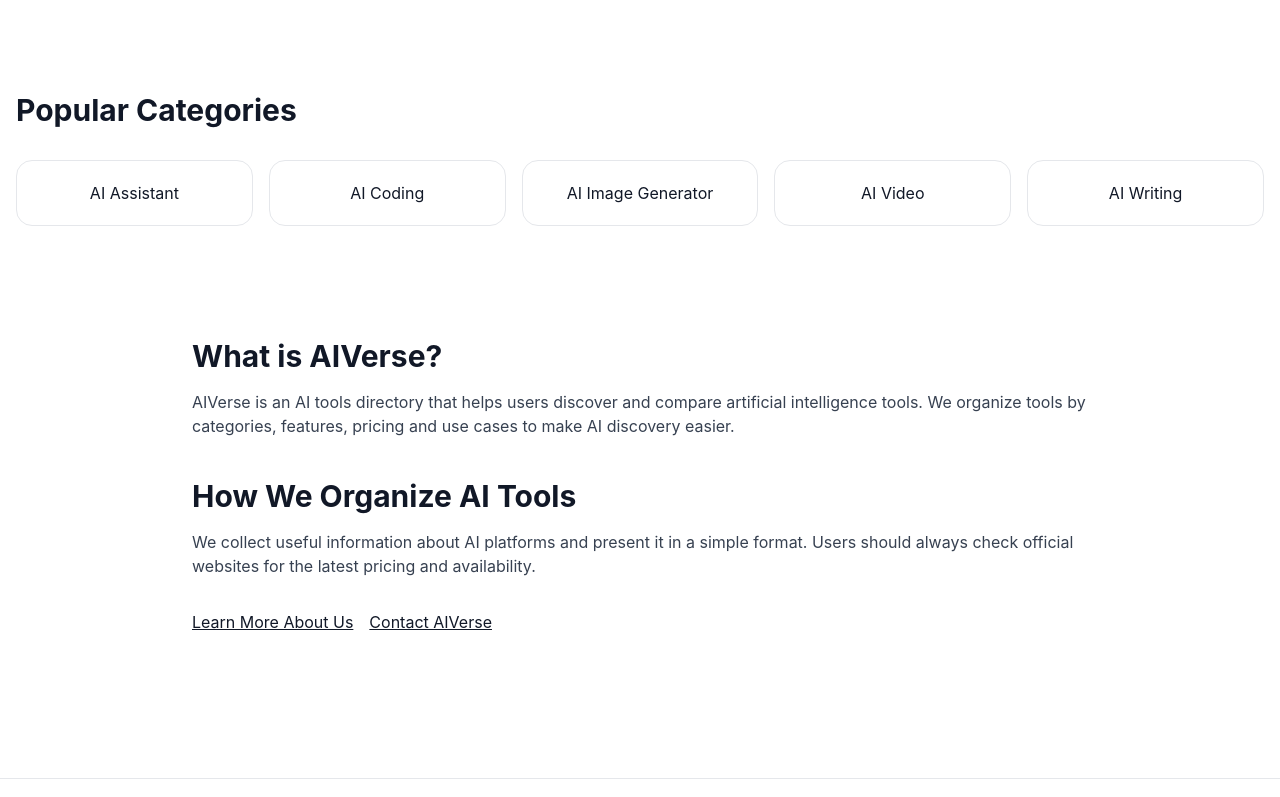
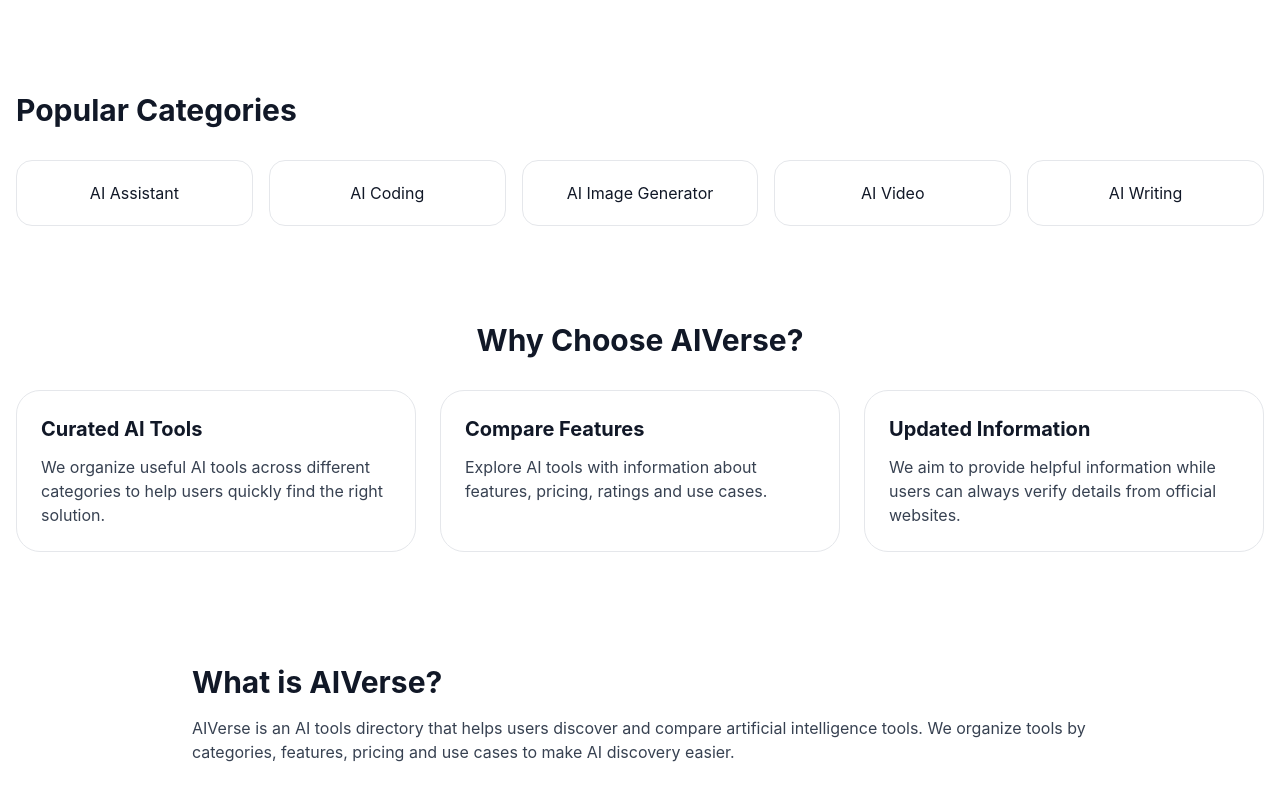
Before and after one commit to amankumar1648/AIVerse, a Next.js app: page / in a window 1280 px wide. Shown: the part 603-1400 px from the top of the page. Built offline with nearby package versions, Linux system fonts and the light colour scheme; no server answers; the database is empty.

Commit message:
Add Why Choose AIVerse section

```diff
--- a/app/page.tsx
+++ b/app/page.tsx
@@ -139,7 +139,49 @@ export default async function Home() {
       </section>
 
 
+      <section className="container-custom py-12">
 
+  <h2 className="text-3xl font-bold mb-8 text-center">
+    Why Choose AIVerse?
+  </h2>
+
+  <div className="grid md:grid-cols-3 gap-6">
+
+    <div className="border rounded-2xl p-6">
+      <h3 className="text-xl font-bold mb-3">
+        Curated AI Tools
+      </h3>
+      <p className="text-gray-700">
+        We organize useful AI tools across different categories
+        to help users quickly find the right solution.
+      </p>
+    </div>
+
+
+    <div className="border rounded-2xl p-6">
+      <h3 className="text-xl font-bold mb-3">
+        Compare Features
+      </h3>
+      <p className="text-gray-700">
+        Explore AI tools with information about features,
+        pricing, ratings and use cases.
+      </p>
+    </div>
+
+
+    <div className="border rounded-2xl p-6">
+      <h3 className="text-xl font-bold mb-3">
+        Updated Information
+      </h3>
+      <p className="text-gray-700">
+        We aim to provide helpful information while users
+        can always verify details from official websites.
+      </p>
+    </div>
+
+  </div>
+
+</section>
       <section className="container-custom py-16">
 
         <div className="max-w-4xl mx-auto">
```
